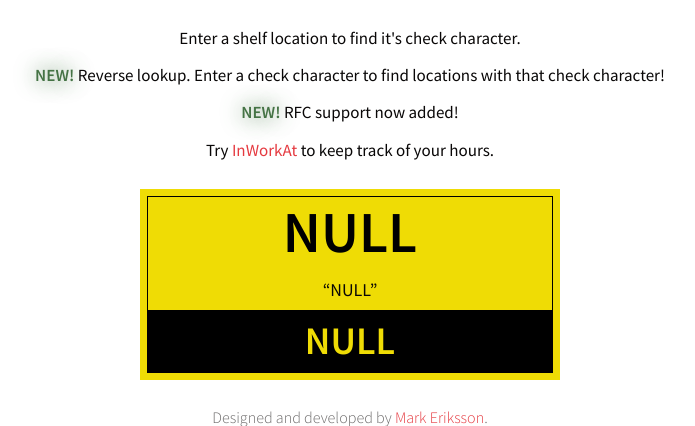
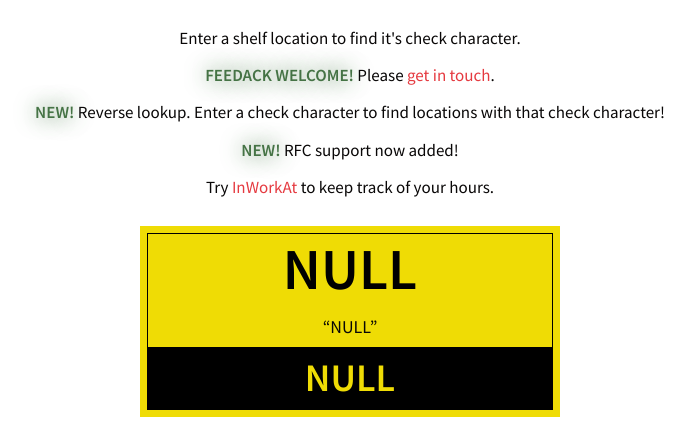
Before and after one commit to Markshall/CheckCheck, a PHP site: page / in a window 1280 px wide. Shown: the part 62-488 px from the top of the page, without its empty margins (290-985 px from the left). Run offline with PHP 8.4, Linux system fonts and the light colour scheme.

Commit message:
pls give feedback x

```diff
--- a/index.php
+++ b/index.php
@@ -38,6 +38,7 @@
       <main>
         <div class="lead-text">
           <p>Enter a shelf location to find it's check character.</p>
+          <p><span class="standout">FEEDACK WELCOME!</span> Please <a href="https://www.mark-eriksson.com/#contact" target="_blank">get in touch</a>.</p>
           <p><span class="standout">NEW!</span> Reverse lookup. Enter a check character to find locations with that check character!</p>
           <p><span class="standout">NEW!</span> RFC support now added!</p>
           <p>Try <a href="https://www.inwork.at/?ref=checkcheck" target="_blank">InWorkAt</a> to keep track of your hours.</p>
```
